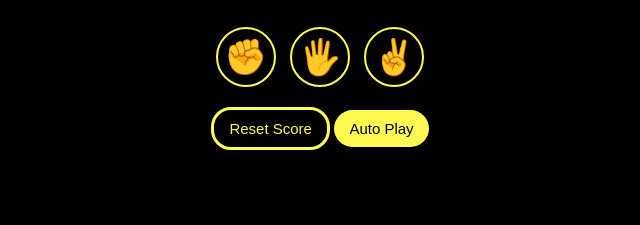
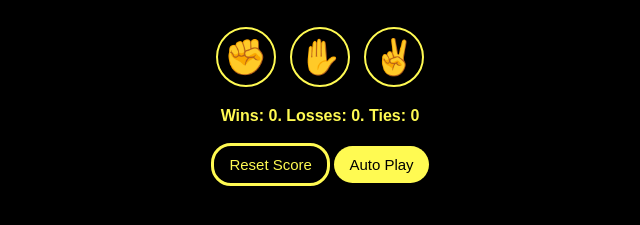
Before and after one commit to jimmyscript-dev/rock-paper-scissors, a plain HTML site: page 12-rock-paper-scissors.html in a window 1280 px wide. Shown: the part 67-292 px from the top of the page, without its empty margins (320-960 px from the left). Drawn offline with Linux system fonts and the light colour scheme; files that its build step writes are made by us from their sources.

Commit message:
update buttons

```diff
--- a/12-rock-paper-scissors.html
+++ b/12-rock-paper-scissors.html
@@ -4,14 +4,14 @@
 <head>
   <meta charset="UTF-8">
   <meta name="viewport" content="width=device-width, initial-scale=1">
-  <link rel="stylesheet" href="CSS/12-rock-paper-scissors.css">
+  <link rel="stylesheet" href="12-rock-paper-scissors.css">
   <title></title>
 </head>
 
 <body>
   <p class="title">Rock - Paper - Scissors</p>
   <button class="js-rock-btn">✊</button>
-  <button class="js-paper-btn">🖐</button>
+  <button class="js-paper-btn">✋</button>
   <button class="js-scissors-btn">✌</button>
   <p class="js-result"></p>
   <p class="js-moves"></p>
@@ -21,7 +21,7 @@
   <button class="js-reset">Reset Score</button>
   <button class="auto-play">Auto Play</button>
 
-  <script src="scripts/12-rock-paper-scissors.js"></script>
+  <script src="12-rock-paper-scissors.js"></script>
 </body>
 
 </html>
```
